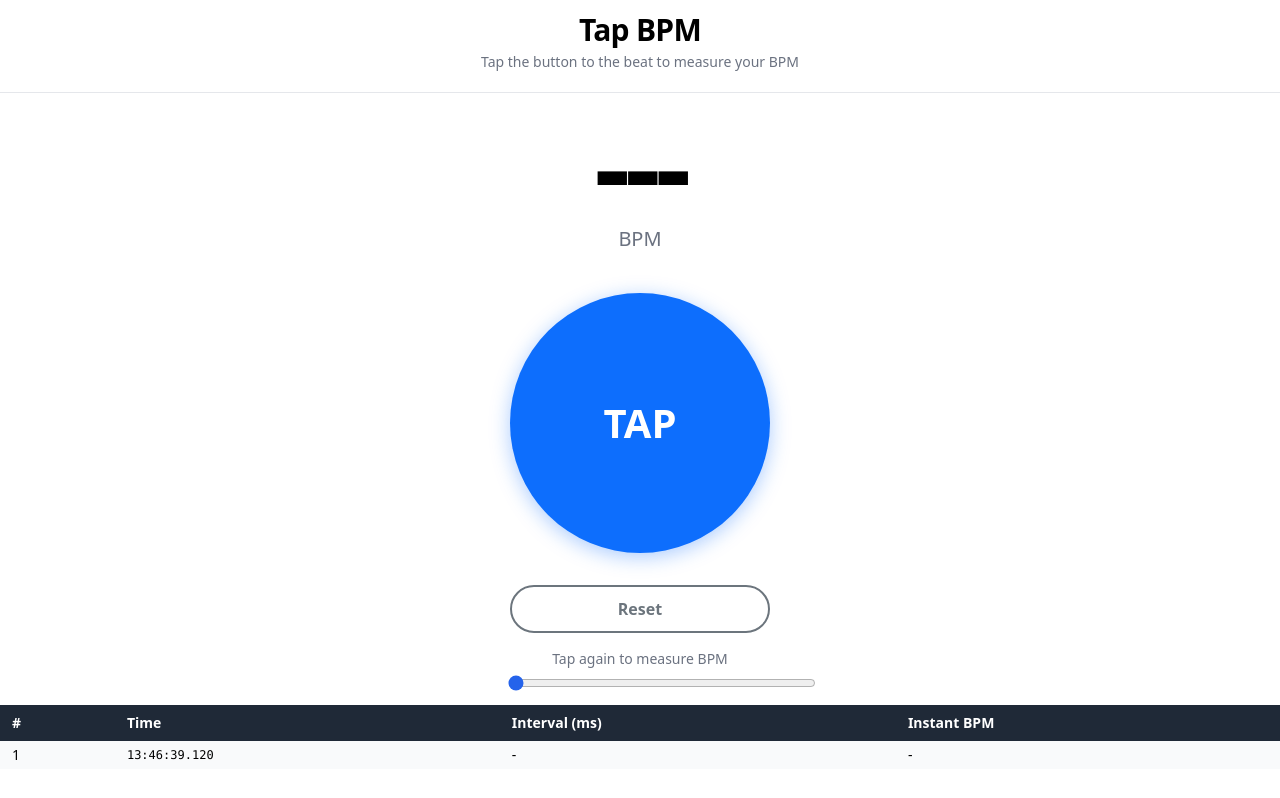
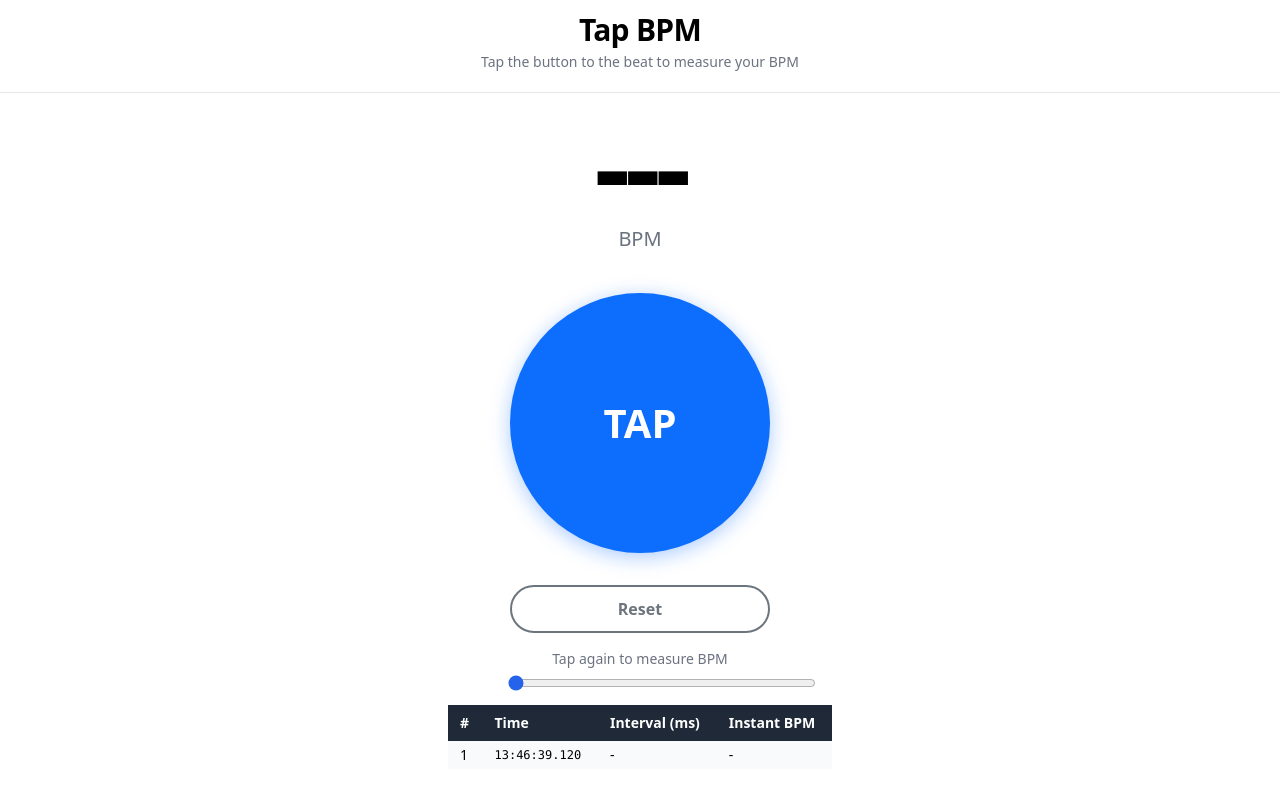
Before and after one commit to kuroto-96X/Utilities-Svelte, a SvelteKit app: page /bpm-tapper in a window 1280 px wide. Both pictures are taken after a click on the button "TAP". Built offline with nearby package versions, Linux system fonts and the light colour scheme.

Commit message:
feat: BpmTapperの修正
・折れ線グラフと履歴表の幅調整

```diff
--- a/src/routes/bpm-tapper/+page.svelte
+++ b/src/routes/bpm-tapper/+page.svelte
@@ -188,7 +188,7 @@
 
   <!-- SVG Chart -->
   {#if chartData}
-    <div class="w-full px-4 pt-2">
+    <div class="w-full max-w-sm px-4 pt-2">
       <div class="flex items-stretch gap-1">
         <div class="chart-y-labels">
           <span>{chartData.chartMaxInt}</span>
@@ -214,7 +214,7 @@
 
   <!-- History Table -->
   {#if tapHistory.length > 0}
-    <div class="w-full history-section mt-2">
+    <div class="w-full max-w-sm history-section mt-2">
       <div class="overflow-x-auto">
         <table class="w-full text-sm">
           <thead>
```
